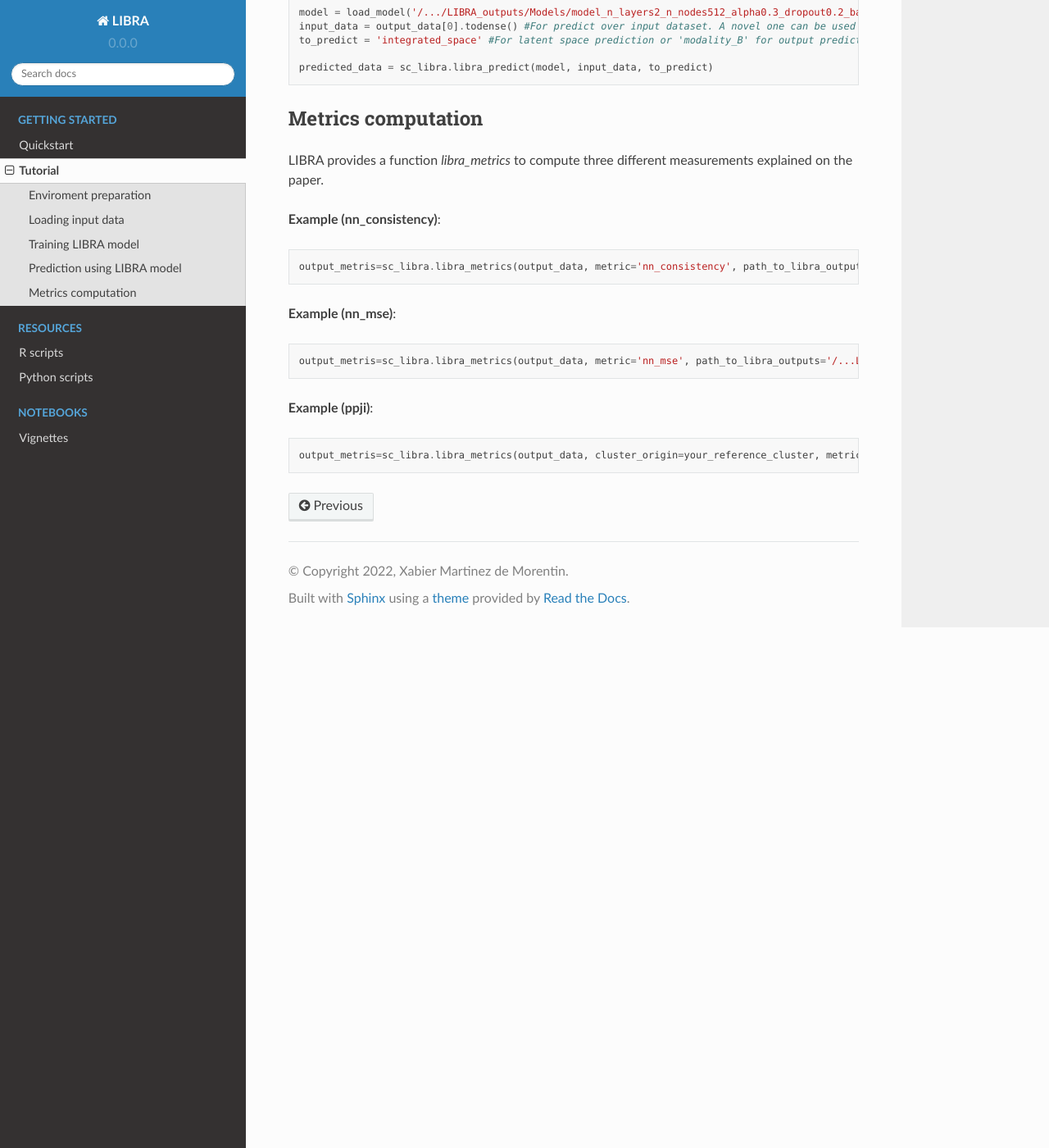
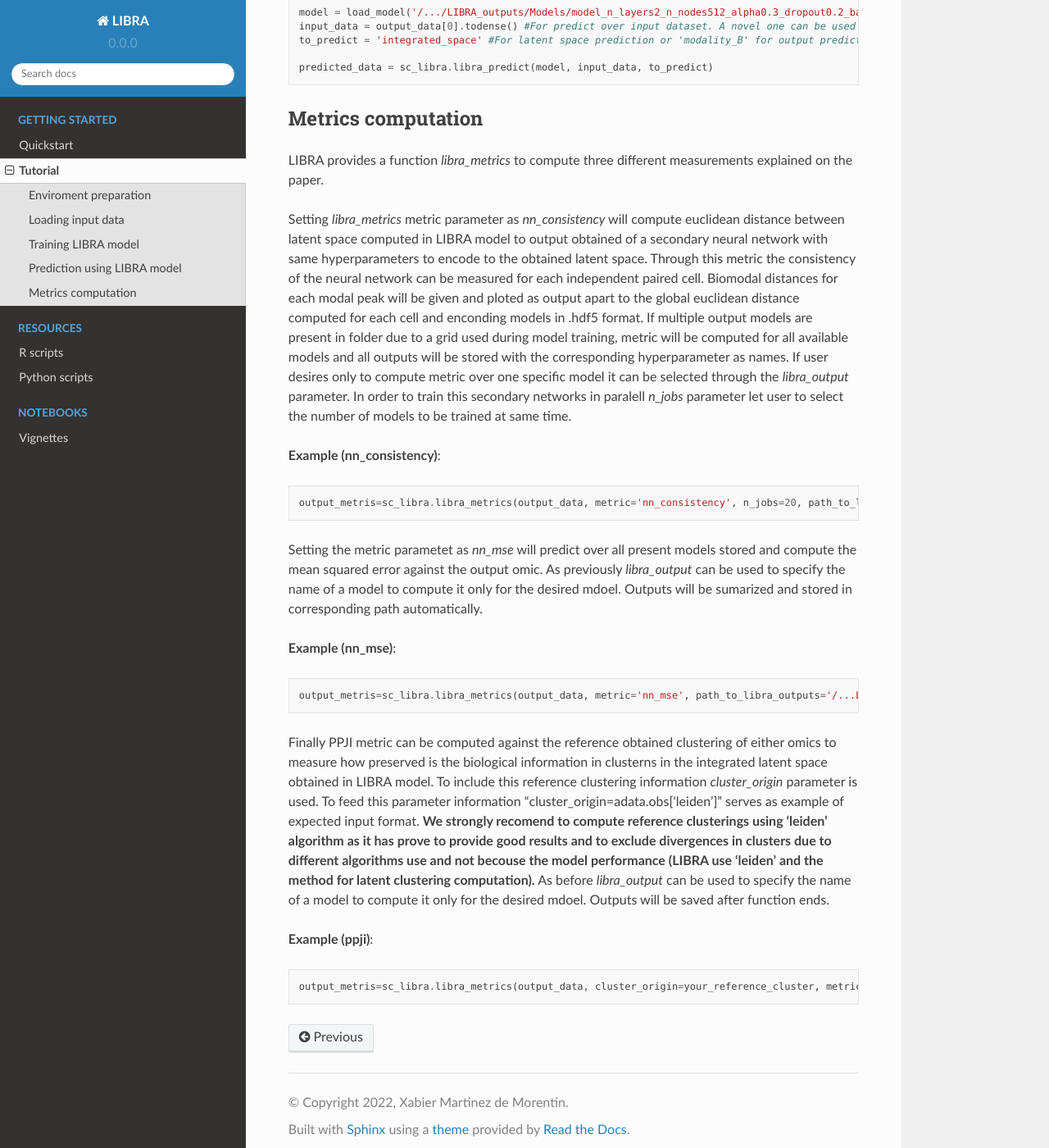
Before and after one commit to TranslationalBioinformaticsUnit/LIBRA, a Sphinx documentation site: the page built from docs/source/tutorial.rst, in a window 1280 px wide and 1400 px high, scrolled down 2839 px. Shown: the whole window at 82% size. Built offline with Sphinx 7.4.7 and the Read the Docs theme 2.0.0, drawn with Linux system fonts in a browser that asks for light colours.

Commit message:
Update tutorial.rst

```diff
--- a/docs/source/tutorial.rst
+++ b/docs/source/tutorial.rst
@@ -111,11 +111,15 @@ Metrics computation
 -------------------
 LIBRA provides a function *libra_metrics* to compute three different measurements explained on the paper.
 
+Setting *libra_metrics* metric parameter as *nn_consistency* will compute euclidean distance between latent space computed in LIBRA model to output obtained of a secondary neural network with same hyperparameters to encode to the obtained latent space. Through this metric the consistency of the neural network can be measured for each independent paired cell. Biomodal distances for each modal peak will be given and ploted as output apart to the global euclidean distance computed for each cell and enconding models in .hdf5 format. If multiple output models are present in folder due to a grid used during model training, metric will be computed for all available models and all outputs will be stored with the corresponding hyperparameter as names. If user desires only to compute metric over one specific model it can be selected through the *libra_output* parameter. In order to train this secondary networks in paralell *n_jobs* parameter let user to select the number of models to be trained at same time.
+
 **Example (nn_consistency)**:
 
 .. code-block:: python
 
-    output_metris=sc_libra.libra_metrics(output_data, metric='nn_consistency', path_to_libra_outputs='/...LIBRA_outputs/Integration/')
+    output_metris=sc_libra.libra_metrics(output_data, metric='nn_consistency', n_jobs=20, path_to_libra_outputs='/...LIBRA_outputs/Integration/') #For compute over all models trained with a parallel value of 20.
+
+Setting the metric parametet as *nn_mse* will predict over all present models stored and compute the mean squared error against the output omic. As previously *libra_output* can be used to specify the name of a model to compute it only for the desired mdoel. Outputs will be sumarized and stored in corresponding path automatically.
 
 **Example (nn_mse)**:
 
@@ -123,6 +127,8 @@ LIBRA provides a function *libra_metrics* to compute three different measurement
 
     output_metris=sc_libra.libra_metrics(output_data, metric='nn_mse', path_to_libra_outputs='/...LIBRA_outputs/Models/')
 
+Finally PPJI metric can be computed against the reference obtained clustering of either omics to measure how preserved is the biological information in clusterns in the integrated latent space obtained in LIBRA model. To include this reference clustering information *cluster_origin* parameter is used. To feed this parameter information "cluster_origin=adata.obs['leiden']" serves as example of expected input format. **We strongly recomend to compute reference clusterings using 'leiden' algorithm as it has prove to provide good results and to exclude divergences in clusters due to different algorithms use and not becouse the model performance (LIBRA use 'leiden' and the method for latent clustering computation).** As before *libra_output* can be used to specify the name of a model to compute it only for the desired mdoel. Outputs will be saved after function ends.
+
 **Example (ppji)**:
 
 .. code-block:: python
```
